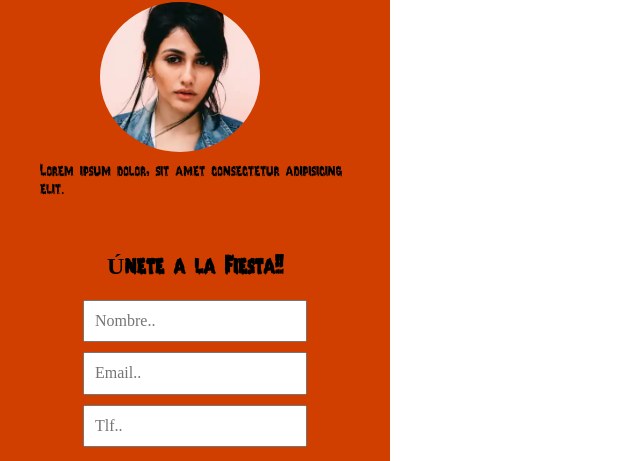
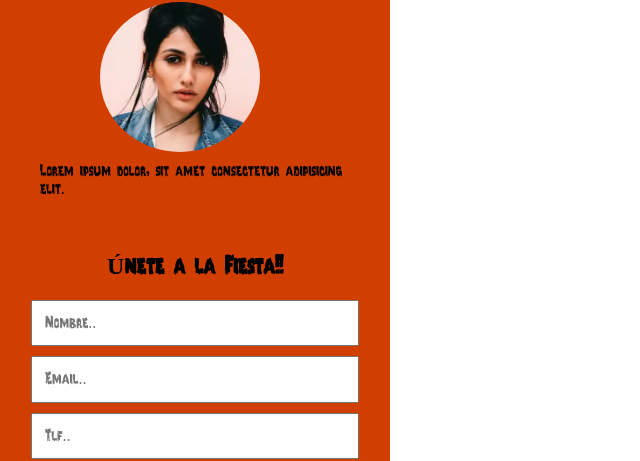
Before and after one commit to MiriiFernandez/HalloweenEvento, a plain HTML site: page index.html in a window 1280 px wide. Shown: the part 1227-1688 px from the top of the page, without its empty margins (0-640 px from the left). Drawn offline with Linux system fonts and the light colour scheme.

Commit message:
Fuente a la letra del formulario

```diff
--- a/css/style.css
+++ b/css/style.css
@@ -116,7 +116,10 @@ footer{
 
 input{
   margin-bottom: 10px;
-  padding: 10px;
+  padding: 12px;
+  width: 300px;
+  font-family: Halloween;
+
 }
 
 /* Seccion Redes Sociales */
```
